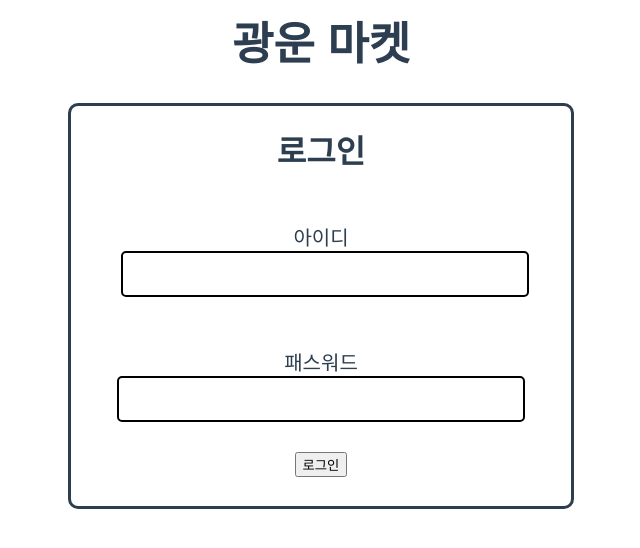
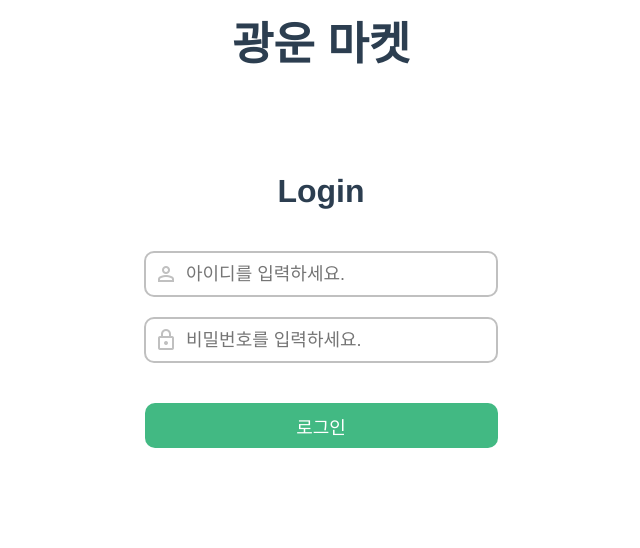
Before and after one commit to codml/DB_team3, a Vue app in the folder frontend/: page /login in a window 1280 px wide. Shown: the top 548 px of the page, without its empty margins (319-959 px from the left). Built offline with nearby package versions, Linux system fonts and the light colour scheme.

Commit message:
11.13 - 로그인 페이지 완성

```diff
--- a/frontend/src/pages/login/LoginPage.vue
+++ b/frontend/src/pages/login/LoginPage.vue
@@ -1,59 +1,88 @@
 <template>
+  <link rel="stylesheet" href="https://fonts.googleapis.com/css2?family=Material+Symbols+Outlined:opsz,wght,FILL,GRAD@24,400,0,0" />
+
   <div class="login">
-    <h1>로그인</h1>
+    <h1>Login</h1>
     <form action="">
-      <div class="userID">
-        <label for="userID">아이디</label><br>
-        <input id="userID" name="userID" type="text" />
+      <div class="input-container">
+        <span class="material-symbols-outlined icon-ID">person</span>
+        <input id="userID" name="userID" type="text" placeholder="아이디를 입력하세요." />
       </div>
-      <div class="userPwd">
-        <label for="userPwd">패스워드</label><br>
-        <input id="userPwd" name="userPwd" type="password" />
+      <div class="input-container">
+        <input id="userPwd" name="userPwd" type="password" placeholder="비밀번호를 입력하세요." />
+        <span class="material-symbols-outlined icon-Lock">lock</span>
       </div>
-      <button>로그인</button>
+      <div class="button-container">
+        <button class="fade-button">로그인</button>
+      </div>
     </form>
   </div>
 </template>
 
 <script>
-
 </script>
 
 <style scoped>
 
 .login {
-  margin-top: 30px;
-  margin-left: auto;
-  margin-right: auto;
-  border-style: solid;
-  border-radius: 10px;
+  margin: 100px auto 0; /* 위쪽에 100px 간격을 두고, 좌우는 자동으로 가운데 정렬 */
   width: 500px;
-  height: 400px;
+  text-align: center; /* 내부 요소가 중앙에 배치되도록 설정 */
 }
 
-h1 {
-  margin: 20px;
+.input-container {
+  margin-top: 20px;
+  position: relative;
+  display: inline-block; /* 중앙 정렬을 위해 inline-block 사용 */
+  text-align: center;
+  width: auto; /* 필요한 만큼만 넓이 */
 }
 
-div.userID {
-  margin: 50px;
+.icon-ID,
+.icon-Lock {
+  position: absolute;
+  top: 50%;
+  transform: translateY(-50%);
+  color: silver;
+  font-size: 24px;
+  pointer-events: none;
 }
 
-div.userPwd {
-  margin: 30px;
+.icon-ID {
+  left: 10px; /* 왼쪽 아이콘 위치 */
 }
 
-label {
-  font-size: 20px;
+.icon-Lock {
+  left: 10px; /* 오른쪽 아이콘 위치 */
 }
 
 input {
-  width: 400px;
+  width: 270px;
   height: 40px;
+  padding-left: 40px; /* 왼쪽 아이콘 공간 확보 */
+  padding-right: 40px; /* 오른쪽 아이콘 공간 확보 */
   border-style: solid;
-  border-radius: 5px;
-  border-color: black;
+  border-radius: 10px;
+  border-color: silver;
   font-size: 18px;
 }
 
+.button-container {
+  text-align: center; /* 버튼을 가운데 정렬 */
+  margin-top: 40px; /* 상단 여백 */
+}
+
+.fade-button {
+  background-color: #42b983; /* 녹색 배경 */
+  color: white; /* 텍스트 색상 */
+  border: none; /* 테두리 제거 */
+  border-radius: 10px; /* 모서리를 둥글게 */
+  width: 353px; /* input과 동일한 너비 */
+  height: 45px; /* input과 동일한 높이 */
+  font-size: 18px; /* input과 동일한 텍스트 크기 */
+  cursor: pointer; /* 포인터 모양 변경 */
+  transition: background-color 0.3s; /* 배경색 전환 효과 */
+  padding: 0; /* 내부 여백 제거 */
+}
+
 </style>
```
